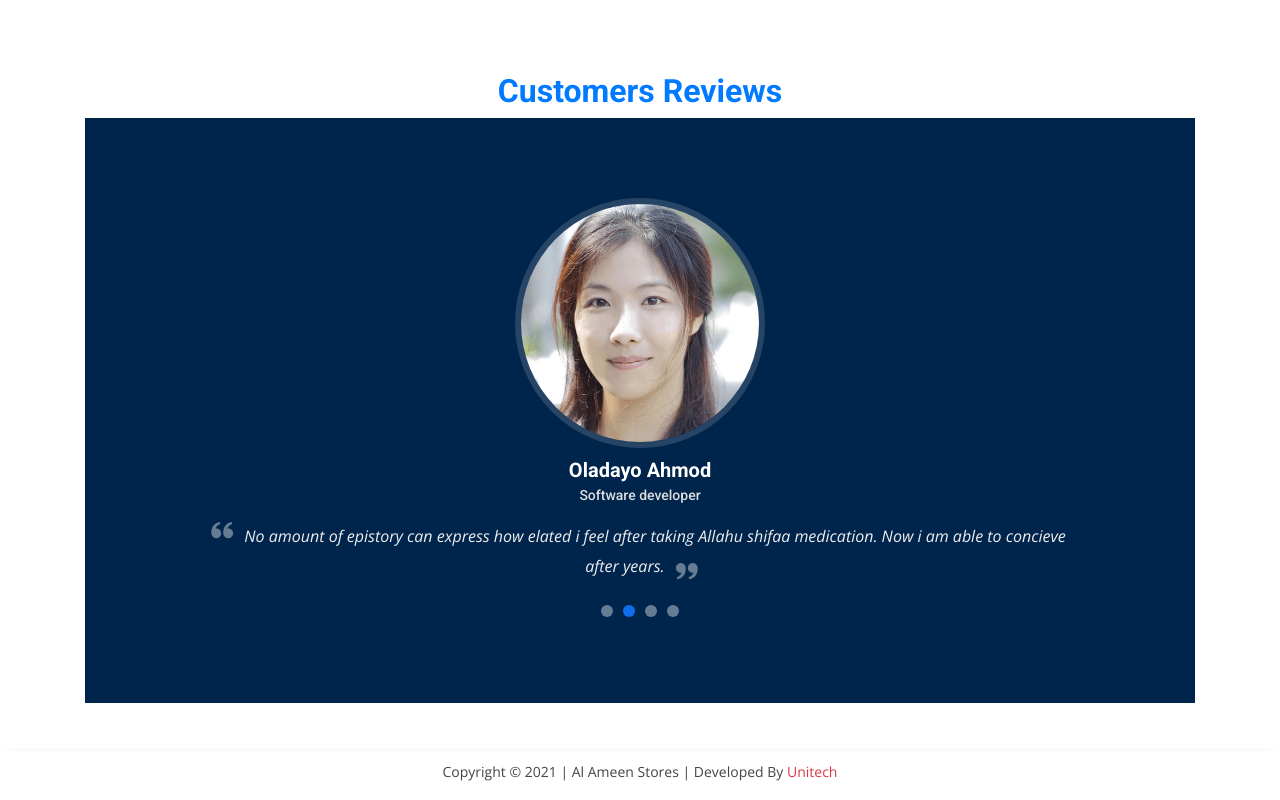
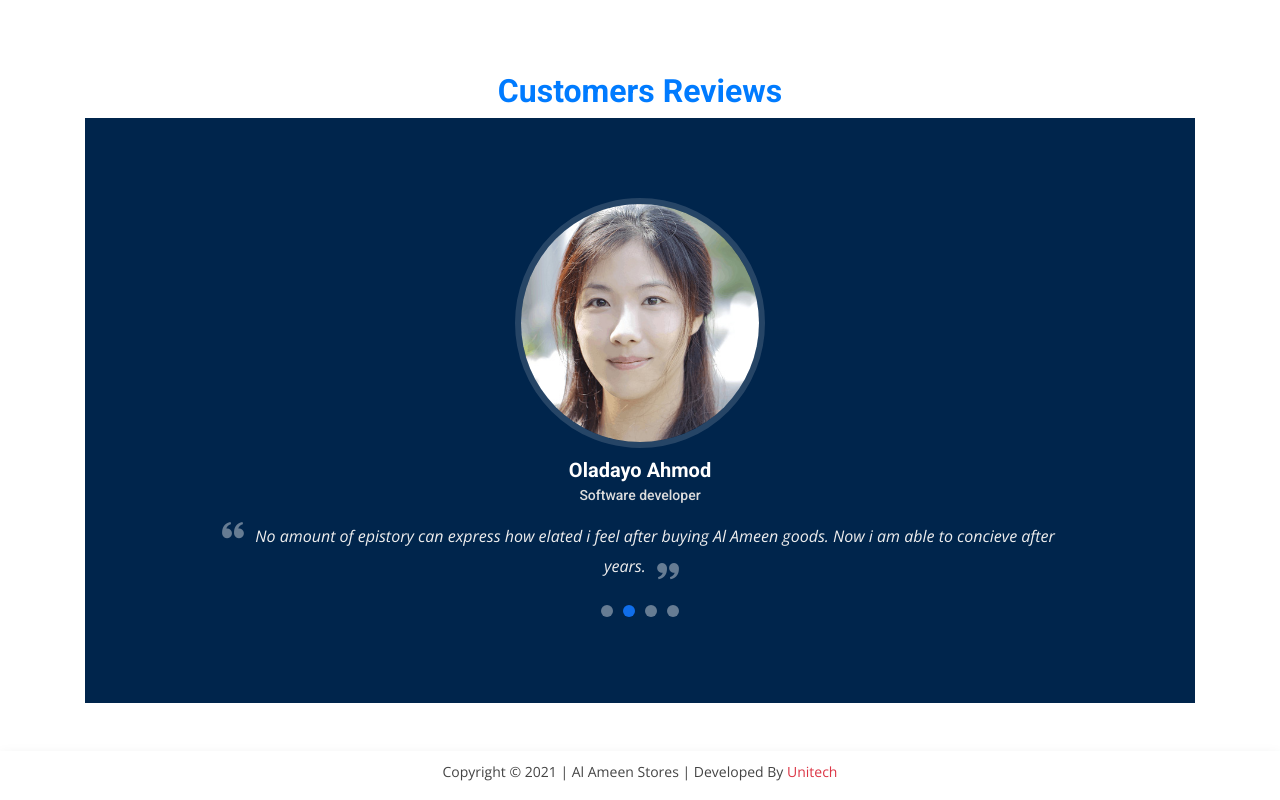
Before and after one commit to Oladayo-Ahmod/al-ameen, a plain HTML site: page index.html in a window 1280 px wide. Shown: the part 2174-2974 px from the top of the page. Drawn offline with nearby package versions, Linux system fonts and the light colour scheme.

Commit message:
testimonial updated

```diff
--- a/index.html
+++ b/index.html
@@ -310,7 +310,7 @@
                 <p>
                   <i class="bx bxs-quote-alt-left quote-icon-left"></i>
                   No amount of epistory can express how elated
-                  i feel after taking Allahu shifaa medication.
+                  i feel after buying Al Ameen goods.
                   Now i am able to concieve after years.
                   <i class="bx bxs-quote-alt-right quote-icon-right"></i>
                 </p>
@@ -325,7 +325,7 @@
                 <p>
                   <i class="bx bxs-quote-alt-left quote-icon-left"></i>
                   No amount of epistory can express how elated
-                  i feel after taking Allahu shifaa medication.
+                  i feel after buying Al Ameen goods.
                   Now i am able to concieve after years.
                   <i class="bx bxs-quote-alt-right quote-icon-right"></i>
                 </p>
@@ -340,7 +340,7 @@
                 <p>
                   <i class="bx bxs-quote-alt-left quote-icon-left"></i>
                   No amount of epistory can express how elated
-                  i feel after taking Allahu shifaa medication.
+                  i feel after buying Al Ameen goods.
                   Now i am able to concieve after years.
                   <i class="bx bxs-quote-alt-right quote-icon-right"></i>
                 </p>
@@ -355,7 +355,7 @@
                 <p>
                   <i class="bx bxs-quote-alt-left quote-icon-left"></i>
                   No amount of epistory can express how elated
-                  i feel after taking Allahu shifaa medication.
+                  i feel after buying Al Ameen goods.
                   Now i am able to concieve after years.
                   <i class="bx bxs-quote-alt-right quote-icon-right"></i>
                 </p>
```
